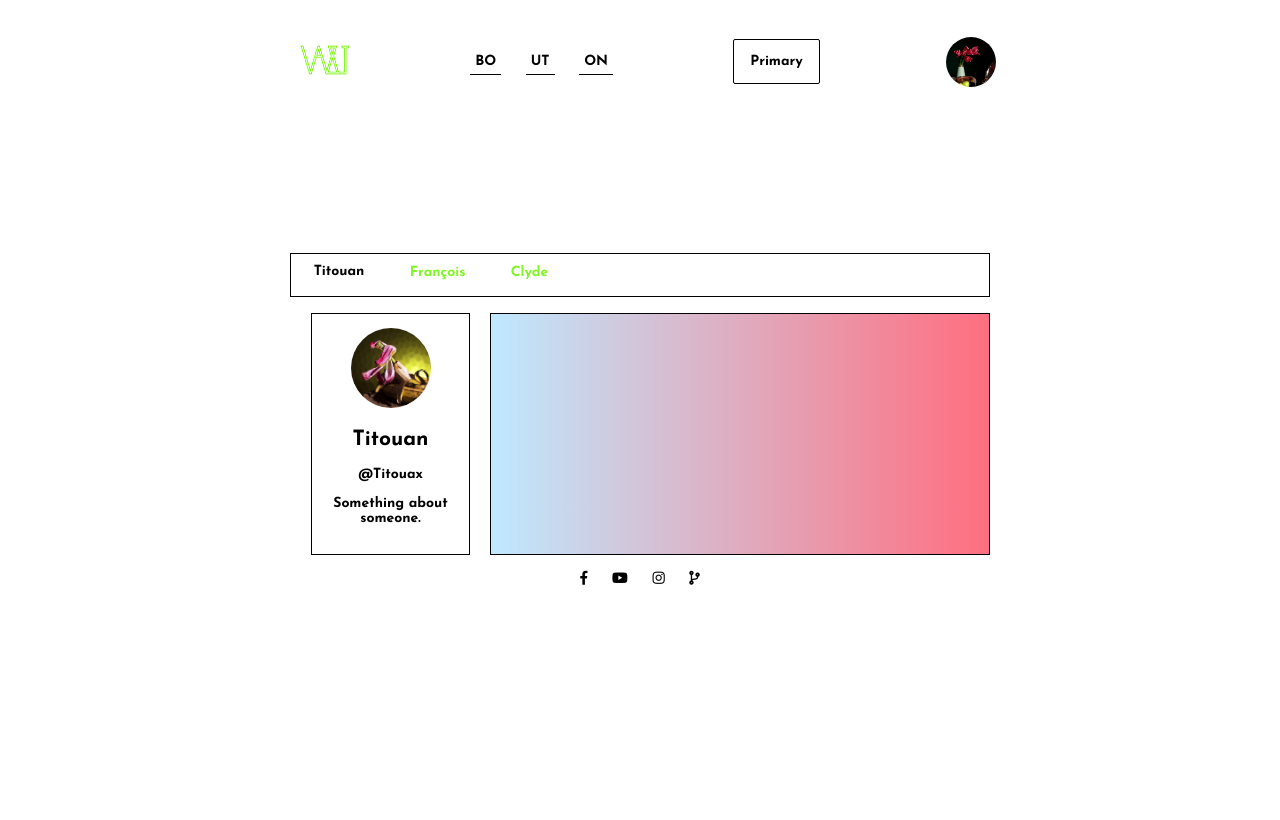
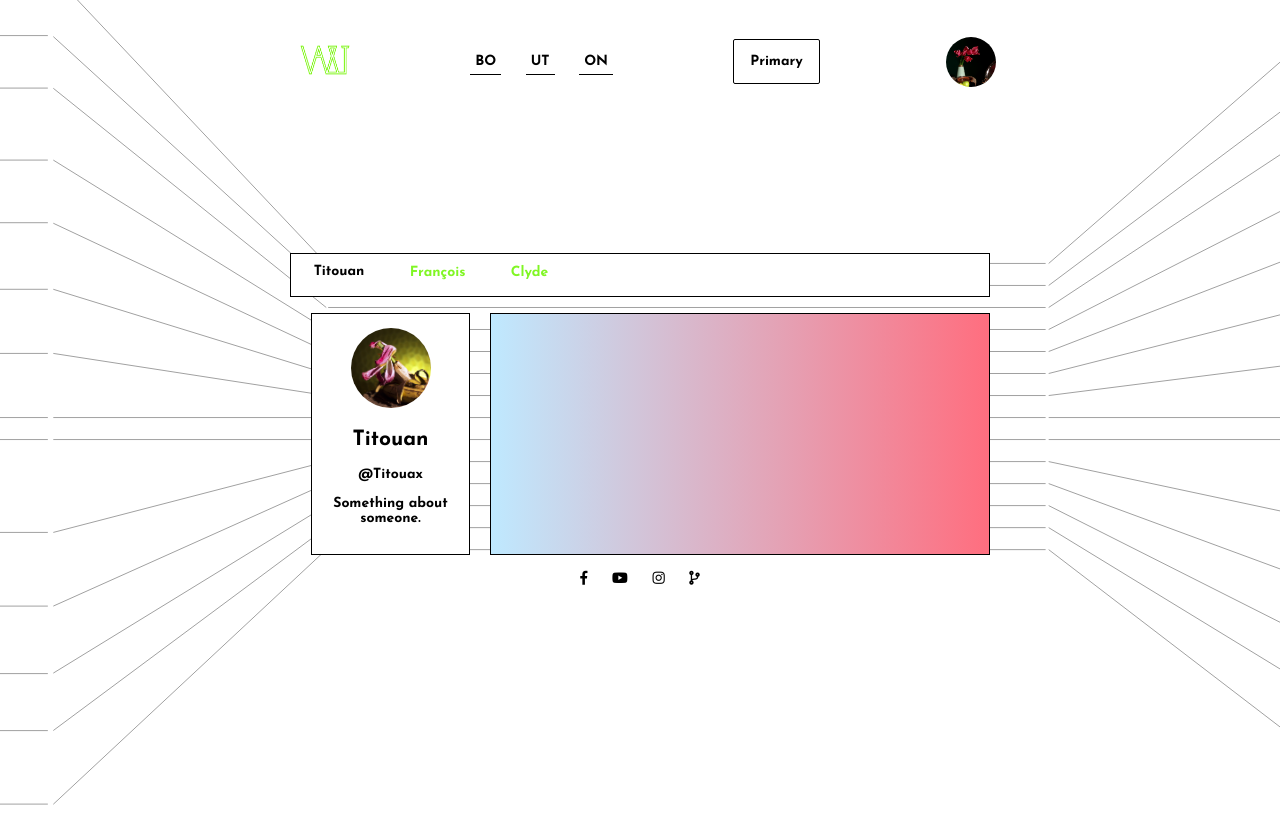
Before and after one commit to clydeat/vaxt, a Rails app: page / in a window 1280 px wide. Run offline with Rails 7, Linux system fonts and the light colour scheme; some libraries are stand-ins or nearby versions.

Commit message:
bg de ouf du sale

```diff
--- a/app/assets/stylesheets/application.css
+++ b/app/assets/stylesheets/application.css
@@ -35,12 +35,8 @@ body {
  	background-size: 1440px;
  	font-family: 'Josefin Sans', sans-serif;
 	background: -webkit-linear-gradient(to right, #bfe9ff, #ff6e7f);
-<<<<<<< HEAD
-    background-image: url("VAXT-twerk-08.svg"), linear-gradient(to right, #bfe9ff, #ff6e7f);
-=======
-    background-image: url("VAXT-twerk-08.svg");
+  background-image: url("VAXT-twerk-08.svg");
 
->>>>>>> 6389bd129d2579198c4cce50c052c709de4b2068
  }
 
  hr {
```
